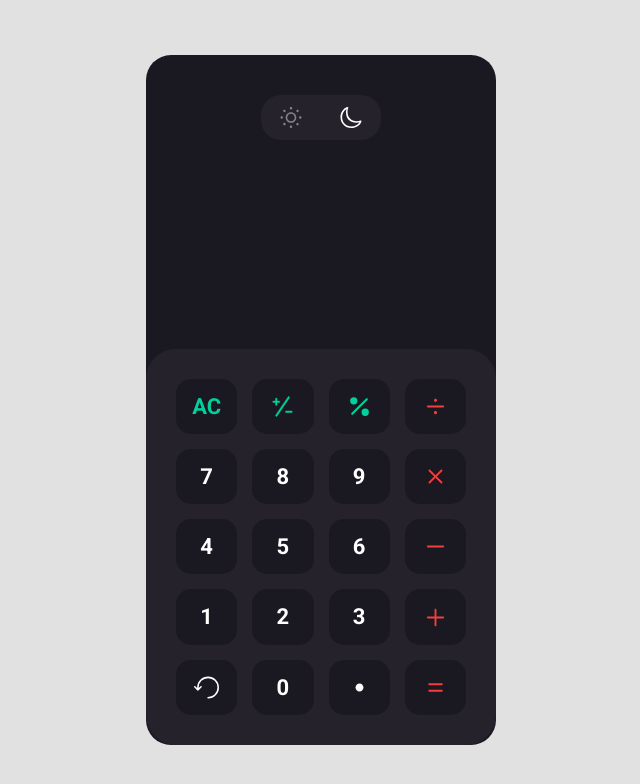
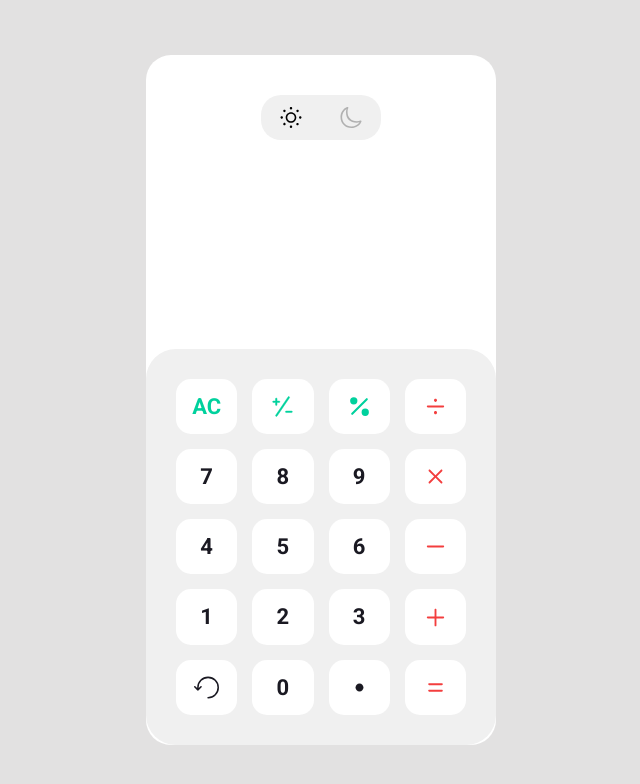
Before and after one commit to JackSoer/Calculator, a plain HTML site: page index.html in a window 1280 px wide. Both pictures are taken after a click on the button 610 px from the left and 117 px from the top of the page. Shown: the whole page, without its empty margins (319-959 px from the left). Drawn offline with Linux system fonts and the light colour scheme.

Commit message:
Added light theme

```diff
--- a/js/script.js
+++ b/js/script.js
@@ -481,6 +481,66 @@ class CalculatorView {
     this.printResult(result);
   }
 
+  onWhiteThemeBtnClick() {
+    const calculatorDiv = document.querySelector('.calculator');
+    calculatorDiv.classList.add('calculator--light-theme');
+
+    const themesDiv = document.querySelector('.calculator__themes');
+    themesDiv.classList.add('calculator__themes--light-theme');
+
+    const btnsDiv = document.querySelector('.calculator__btns');
+    btnsDiv.classList.add('calculator__btns--light-theme');
+
+    this.numberBtns.forEach((calculatorBtn) =>
+      calculatorBtn.classList.add('calculator__btn--light-theme')
+    );
+
+    const greenBtns = document.querySelectorAll('.calculator__btn--green');
+    const redBtns = document.querySelectorAll('.calculator__btn--red');
+    greenBtns.forEach((calculatorBtn) =>
+      calculatorBtn.classList.add('calculator__btn--green--light-theme')
+    );
+    redBtns.forEach((calculatorBtn) =>
+      calculatorBtn.classList.add('calculator__btn--red--light-theme')
+    );
+
+    this.backspaceBtn.classList.add('calculator__btn--light-theme');
+    this.dotBtn.classList.add('calculator__btn--light-theme');
+
+    this.whiteThemeBtn.classList.add('calculator__white-theme--active');
+    this.darkThemeBtn.classList.remove('calculator__dark-theme--active');
+  }
+
+  onDarkThemeBtnClick() {
+    const calculatorDiv = document.querySelector('.calculator');
+    calculatorDiv.classList.remove('calculator--light-theme');
+
+    const themesDiv = document.querySelector('.calculator__themes');
+    themesDiv.classList.remove('calculator__themes--light-theme');
+
+    const btnsDiv = document.querySelector('.calculator__btns');
+    btnsDiv.classList.remove('calculator__btns--light-theme');
+
+    this.numberBtns.forEach((calculatorBtn) =>
+      calculatorBtn.classList.remove('calculator__btn--light-theme')
+    );
+
+    const greenBtns = document.querySelectorAll('.calculator__btn--green');
+    const redBtns = document.querySelectorAll('.calculator__btn--red');
+    greenBtns.forEach((calculatorBtn) =>
+      calculatorBtn.classList.remove('calculator__btn--green--light-theme')
+    );
+    redBtns.forEach((calculatorBtn) =>
+      calculatorBtn.classList.remove('calculator__btn--red--light-theme')
+    );
+
+    this.backspaceBtn.classList.remove('calculator__btn--light-theme');
+    this.dotBtn.classList.remove('calculator__btn--light-theme');
+
+    this.whiteThemeBtn.classList.remove('calculator__white-theme--active');
+    this.darkThemeBtn.classList.add('calculator__dark-theme--active');
+  }
+
   getPrettyExpression(expression) {
     const plusIcon = this.plusBtn.children[0].cloneNode(true);
     const minusIcon = this.minusBtn.children[0].cloneNode(true);
@@ -556,6 +616,15 @@ class CalculatorView {
     this.plusMinusBtn.addEventListener('click', () =>
       this.onPlusMinusBtnClick()
     );
+
+    this.whiteThemeBtn = document.querySelector('.calculator__white-theme');
+    this.whiteThemeBtn.addEventListener('click', () =>
+      this.onWhiteThemeBtnClick()
+    );
+    this.darkThemeBtn = document.querySelector('.calculator__dark-theme');
+    this.darkThemeBtn.addEventListener('click', () =>
+      this.onDarkThemeBtnClick()
+    );
   }
 }
 
--- a/scss/_calculator.scss
+++ b/scss/_calculator.scss
@@ -4,9 +4,13 @@
   position: relative;
   max-width: 350px;
   width: 100%;
-  height: 690px; // delete later
+  height: 690px;
   @include set-background($dark-theme);
   border-radius: 25px;
+
+  &--light-theme {
+    @include set-background($light-theme);
+  }
 
   &__themes {
     position: absolute;
@@ -19,6 +23,10 @@
     @include set-background($dark-theme-display);
     max-height: 45px;
     max-width: 120px;
+
+    &--light-theme {
+      @include set-background($light-theme-display);
+    }
   }
 
   &__white-theme,
@@ -89,6 +97,10 @@
     background-color: $dark-theme-display;
     border-radius: 30px;
 
+    &--light-theme {
+      background-color: $light-theme-display;
+    }
+
     .container {
       display: grid;
       grid-template-columns: repeat(4, 1fr);
@@ -107,7 +119,20 @@
     svg {
       height: 25px;
       width: 25px;
-      fill: #fff;
+      fill: $light-theme;
+    }
+
+    &--light-theme {
+      background-color: $light-theme;
+      color: $dark-theme;
+
+      svg {
+        fill: $dark-theme;
+
+        path {
+          fill: $dark-theme;
+        }
+      }
     }
 
     &-rotate {
@@ -117,6 +142,10 @@
     }
 
     &--green {
+      &--light-theme {
+        background-color: $light-theme;
+      }
+
       svg {
         fill: $green-text;
         stroke: $green-text;
@@ -125,6 +154,10 @@
     }
 
     &--red {
+      &--light-theme {
+        background-color: $light-theme;
+      }
+
       svg {
         fill: $orange-text;
       }
--- a/scss/_variable.scss
+++ b/scss/_variable.scss
@@ -2,4 +2,6 @@ $dark-theme: rgb(26, 25, 34);
 $dark-theme-display: rgb(37, 34, 44);
 $green-text: rgb(0, 209, 157);
 $orange-text: rgb(243, 62, 62);
-$non-active: rgb(131, 131, 131);
+$non-active: rgb(177, 177, 177);
+$light-theme: rgb(255, 255, 255);
+$light-theme-display: rgb(240, 240, 240);
```
Also changed, not shown: css/main.css.
